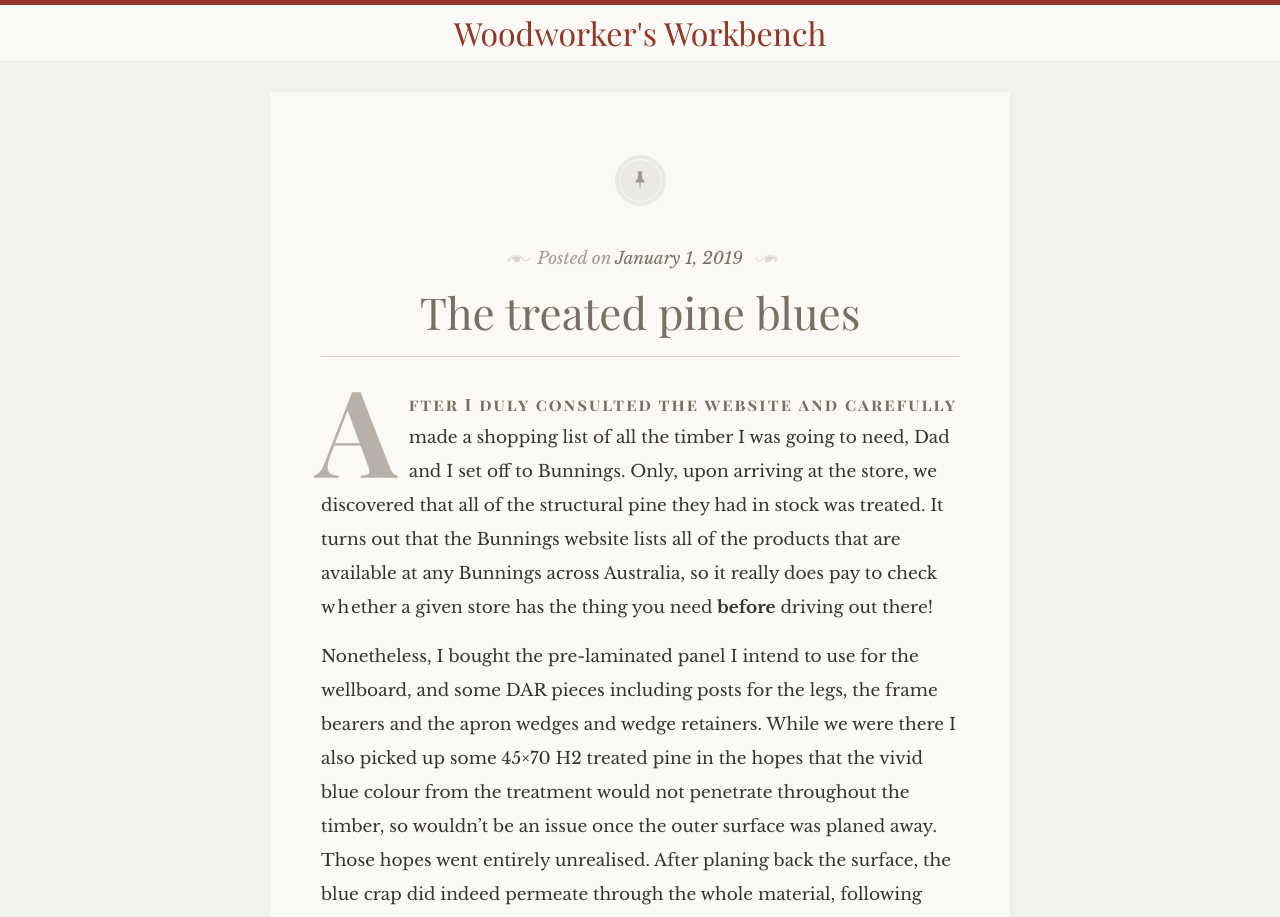
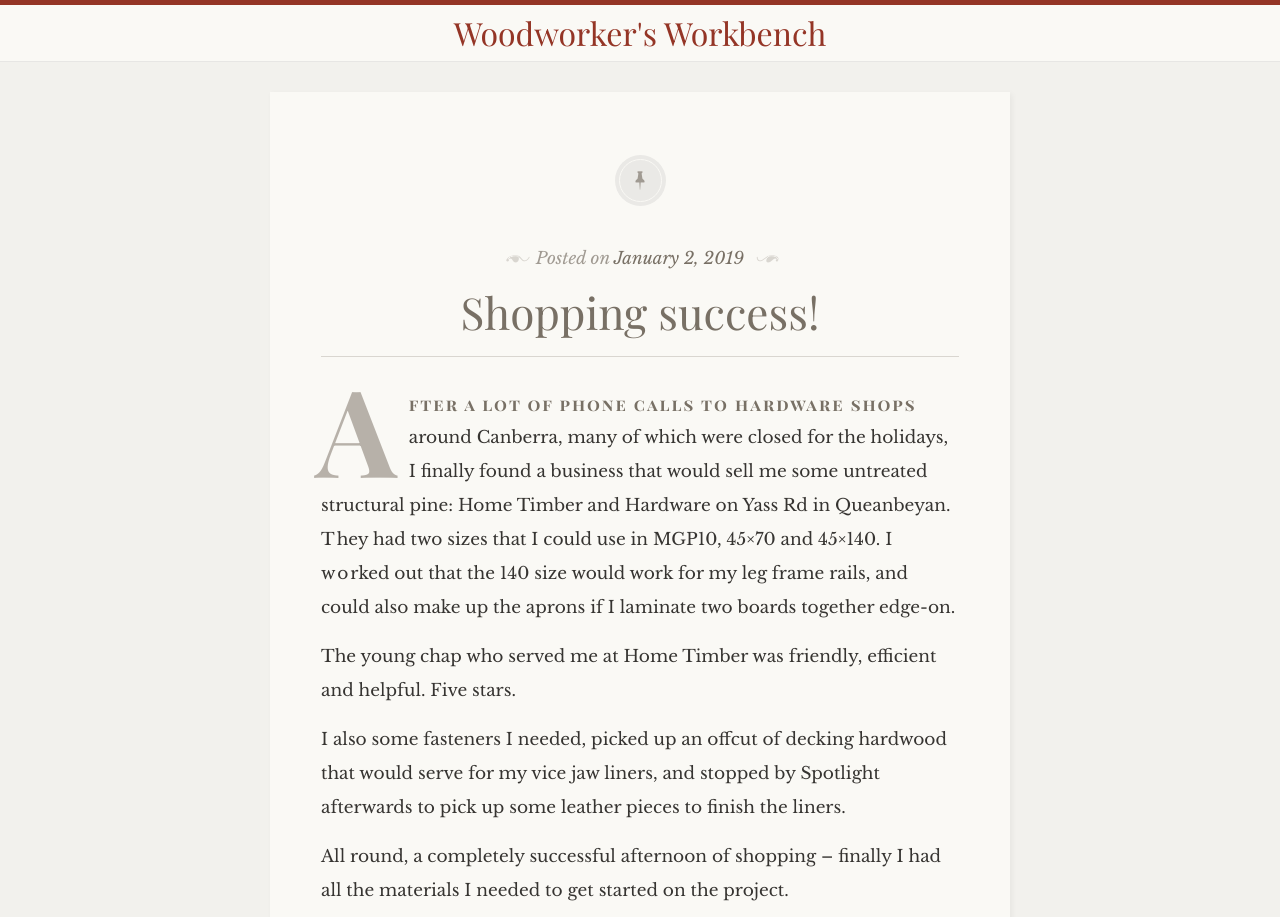
Before and after one commit to direvus/direvus.github.io, a Jekyll site: the page built from index.html, in a window 1280 px wide and 1400 px high. Shown: the top 917 px of the window. Built offline with Jekyll 4.4.1, drawn with Linux system fonts in a browser that asks for light colours; some web fonts are replaced; some of the changed text lies outside the part shown; grey boxes are pictures that could not be loaded.

Commit message:
Add blog post for 2 Jan 2019.
Add an include template for 'figure' images.

```diff
--- a/_includes/footer.html
+++ b/_includes/footer.html
@@ -2,7 +2,7 @@
 
     <div class="wrapper">
 
-        <h2 class="footer-heading"><a href="{{ site.baseurl }}">Home</a> • <a href="{{ site.baseurl }}/table-of-contents">Table of Contents</a> • <a href="{{ site.baseurl }}/about">About</a></h2>
+        <h2 class="footer-heading"><a href="{{ site.baseurl }}/">Home</a> • <a href="{{ site.baseurl }}/table-of-contents">Table of Contents</a> • <a href="{{ site.baseurl }}/about">About</a></h2>
 
         <div class="footer-col-wrapper">
             <div class="footer-col footer-col-1">
--- /dev/null
+++ b/_posts/2019-01-02-shopping-success.md
@@ -0,0 +1,29 @@
+---
+layout: post
+title:  Shopping success!
+date:   2019-01-02
+thumbnail: timber-shopping.jpg
+---
+
+After a lot of phone calls to hardware shops around Canberra, many of which
+were closed for the holidays, I finally found a business that would sell me
+some untreated structural pine: Home Timber and Hardware on Yass Rd in
+Queanbeyan.  They had two sizes that I could use in MGP10, 45×70 and 45×140.  I
+worked out that the 140 size would work for my leg frame rails, and could also
+make up the aprons if I laminate two boards together edge-on.
+
+The young chap who served me at Home Timber was friendly, efficient and
+helpful.  Five stars.
+
+I also some fasteners I needed, picked up an offcut of decking hardwood that
+would serve for my vice jaw liners, and stopped by Spotlight afterwards to pick
+up some leather pieces to finish the liners.
+
+All round, a completely successful afternoon of shopping -- finally I had all
+the materials I needed to get started on the project.
+
+{% include figure.html source="timber-shopping.jpg" alt="loot!" caption="My acquisitions, packed into the car" %}
+
+## Lessons learned
+
+- Bunnings isn't the only game in town.
```
Also changed, not shown: _includes/figure.html (added, +9 -0 lines), 1 other file.
